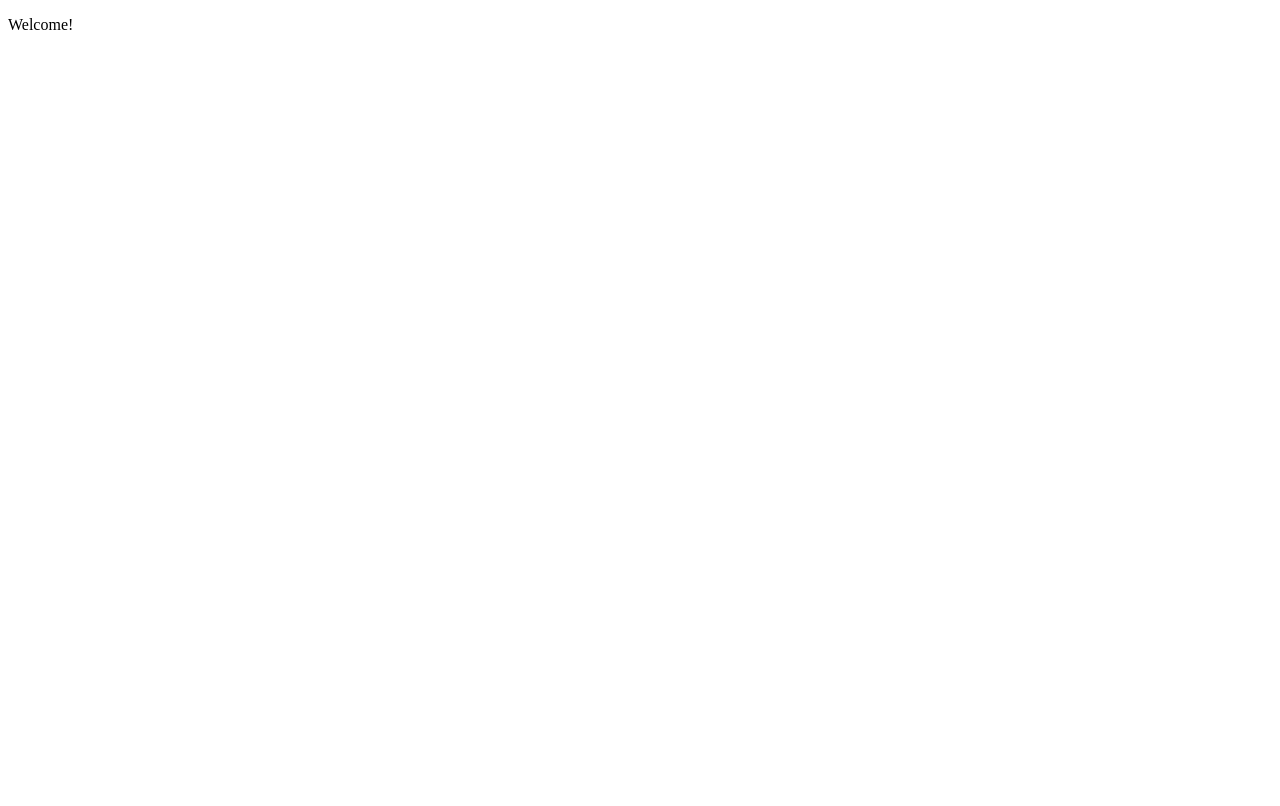
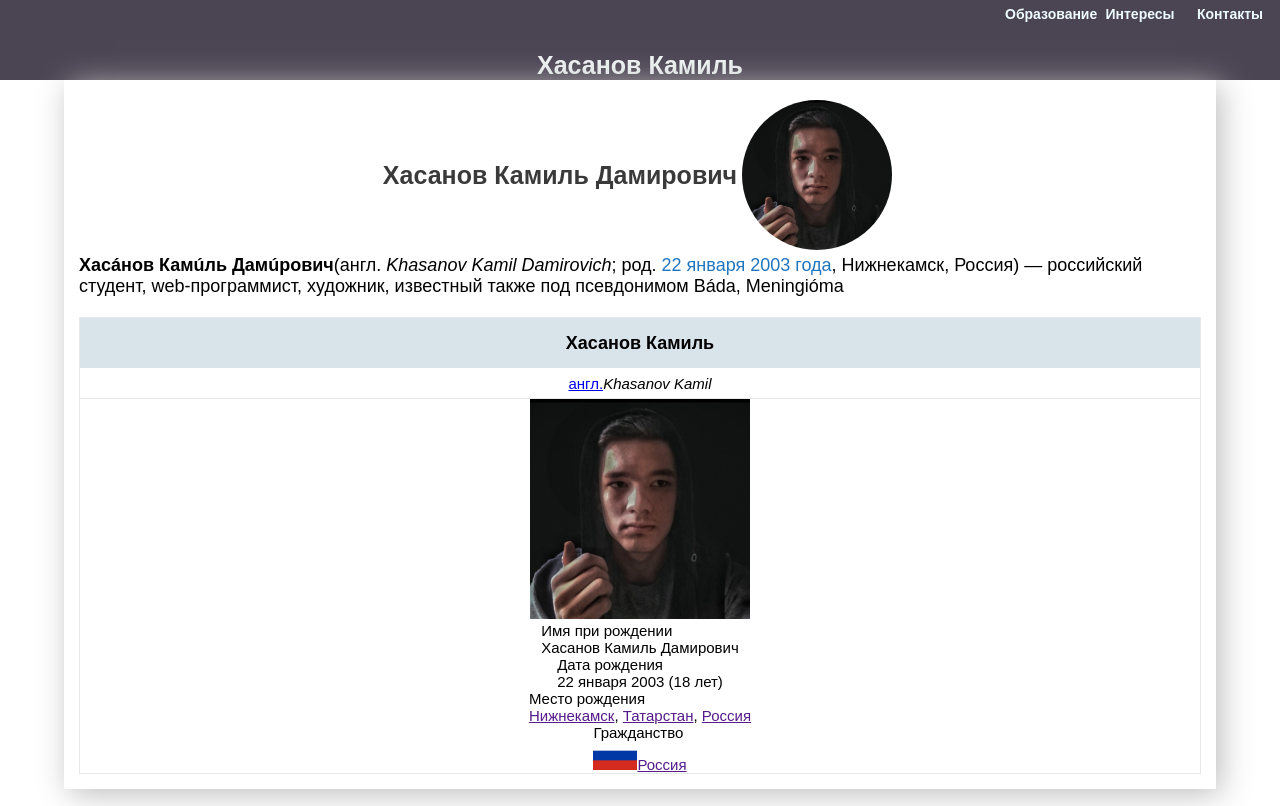
Before and after one commit to Khasanov-Kamil/aboutme, a plain HTML site: page index.html in a window 1280 px wide. Drawn offline with Linux system fonts and the light colour scheme.

Commit message:
site 2.0

```diff
--- a/index.html
+++ b/index.html
@@ -1,14 +1,80 @@
 <!DOCTYPE html>
-<html>
+<html lang="en">
+<head>
+  <meta charset="UTF-8">
+  <meta http-equiv="X-UA-Compatible" content="IE=Edge">
+  <meta name="viewport" content="width=device-width, initial-scale=1">
 
-<head>
-    <meta charset="UTF-8">
-    <meta name="viewport" content="width=device-width, initial-scale=1">
-    <title></title>
+  <title>HTML</title>
+
+  <!-- HTML -->
+
+
+  <!-- Custom Styles -->
+  <link rel="stylesheet" href="style/style.css">
 </head>
 
 <body>
-  <p>Welcome!</p>
+  <div class="div">
+    <div class="header">
+      <div class="header_link">
+        <div class="link_a">
+          <a href="">Образование</a>
+        </div>
+        <div class="link_a">
+          <a href="">Интересы</a>
+        </div>
+        <div class="link_a">
+          <a href="">Контакты</a>
+        </div>
+      </div>
+      <div class="header_logo">
+        <p>Хасанов Камиль</p>
+      </div>
+    </div>
+    <div class="main_info">
+     <div class="info">
+        <div class="profil">
+          <div class="name-img">
+            <p class="name">Хасанов Камиль Дамирович</p>
+            <img src="img/profil.jpg" alt="" class="profil_img">
+          </div>
+          <div class="info_me-wrapper"><p class="info_me"><span class="name">Хасáнов Камúль Дамúрович</span>(англ. <span class="name-en">Khasanov Kamil Damirovich</span>; род. <a href="https://ru.m.wikipedia.org/wiki/22_января">22 января</a> <a href="https://ru.m.wikipedia.org/wiki/2003_год">2003 года</a>, Нижнекамск, Россия) — российский студент, web-программист, художник, известный также под псевдонимом Báda, Meningióma</p></div>
+          <div class="about-me-wrapper">
+            <div class="about-name-title"><p>Хасанов Камиль</p></div>
+            <div class="about-name-title-en">
+              <a href="#">англ.</a>
+              <p>Khasanov Kamil</p>
+            </div>
+            <div class="about-img-profil"><img src="img/profil.jpg" alt=""></div>
+            <div class="abut-me-info">
+              <p class="name-b">Имя при рождении</p>
+              <p class="name-b-text">Хасанов Камиль Дамирович</p>
+            </div>
+            <div class="abut-me-info">
+              <p class="date-b">Дата рождения</p>
+              <p class="date-b-text">22 января 2003 (18 лет) </p>
+            </div>
+            <div class="abut-me-info">
+              <p class="locate-b">Место рождения</p>
+              <p class="locate-b-text"><a href="">Нижнекамск</a>, <a href="">Татарстан</a>, <a href="">Россия</a></p>
+            </div>
+            <div class="abut-me-info">
+              <p class="grag-b">Гражданство</p>
+              <div class="grag-b-text"><img src="img/russia.png" alt=""><a href="">Россия</a></div>
+            </div>
+            <div class="abut-me-info"></div>
+          </div>
+        </div>
+      </div>
+    </div>
+
+    <div class="footer">
+      <a href="#"><img src="" alt=""></a>
+      <a href="#"><img src="" alt=""></a>
+      <a href="#"><img src="" alt=""></a>
+    </div>
+  </div>
+  <script src="main.js"></script>
 </body>
-
 </html>
--- a/style/style.css
+++ b/style/style.css
@@ -0,0 +1,160 @@
+body {
+    font-size: 15px;
+    font-family: sans-serif
+}
+*{
+  margin: 0px;
+  padding: 0px;
+}
+.div{
+  width: 100%;
+  height: 100%;
+  display: flex;
+  flex-direction: column;
+}
+.header{
+  background-color: #4B4453;
+  width: 100%;
+  height: 80px;
+  display: flex;
+  flex-direction: column;
+  justify-content: space-between;
+}
+.header_logo{
+  display: flex;
+  align-items: center;
+  justify-content: center;
+}
+.header_logo p{
+  color:#EEF2F3;
+  font-weight: bold ;
+  font-size: 25px;
+}
+
+.header_link{
+  text-align: right;
+  margin: 5px;
+  display: flex;
+  justify-content: flex-end
+}
+.link_a{
+  width: 90px;
+  position: relative;
+  text-align: center
+}
+.header_link a{
+  text-decoration: none;
+  color: #EDFCFF;
+  font-size: 14px;
+  font-weight: bold ;
+  width: 100%;
+  height:100%;
+
+}
+.header_link a:hover{
+  opacity: 0.8
+}
+.header_link a::after{
+  content: "";
+  width: 5px;
+  height: 1px;
+  background-color: #FFFFFF;
+  position: absolute;
+  top:25px;
+  left:40px;
+  opacity: 0;
+  transition: 0.5s ease;
+
+}
+
+.main_info{
+
+  width: 100%;
+  display: flex ;
+  justify-content: center ;
+
+
+}
+.info{
+  background-color: #FFF;
+  width: 90%;
+  box-shadow: 5px 5px 30px #BDBDBD
+}
+.header_link a:hover::after{
+  content: "";
+  transform: scale(11, 1.2);
+  background-color: #98BCC5;
+  opacity: 1;
+
+}
+.profil{
+  display: flex;
+  flex-direction: column;
+  padding: 15px
+}
+.profil_img{
+  width: 150px;
+  height: 100%;
+  border-radius: 50%;
+  margin: 5px
+}
+.name-img{
+  display: flex;
+  align-items: center ;
+  justify-content: center;
+
+}
+.name-img p{
+  font-size: 25px;
+  text-align: center;
+  font-weight: bold;
+  color: #3A3A3A
+}
+.info_me{
+  font-size: 18px;
+}
+.info_me a{
+  text-decoration: none;
+  color: #2075BF
+}
+.name{
+  font-weight: bold;
+}
+.name-en{
+  font-style: italic
+}
+.about-me-wrapper{
+  border: 1px solid #E7E8E9;
+  display: flex;
+  flex-direction: column;
+  align-items: center;
+  justify-content: center;
+  margin-top: 20px
+}
+.about-img-profil img{
+  width: 220px;
+  height: 100%;
+}
+.about-name-title{
+  width: 100%;
+  height: 50px;
+  display: flex;
+  align-items: center;
+  justify-content: center;
+  background-color: #D9E3EA;
+}
+.about-name-title p{
+  font-weight: bold;
+  font-size: 18px;
+}
+.about-name-title-en{
+  display: flex;
+  align-items: center;
+  justify-content: center ;
+  width: 100%;
+  height: 30px;
+  border-bottom: 1px solid #E7E8E9;
+}
+.about-name-title-en p{
+  font-style: italic
+}
```
Also changed, not shown: img/profil.jpg (added), img/russia.png (added).
